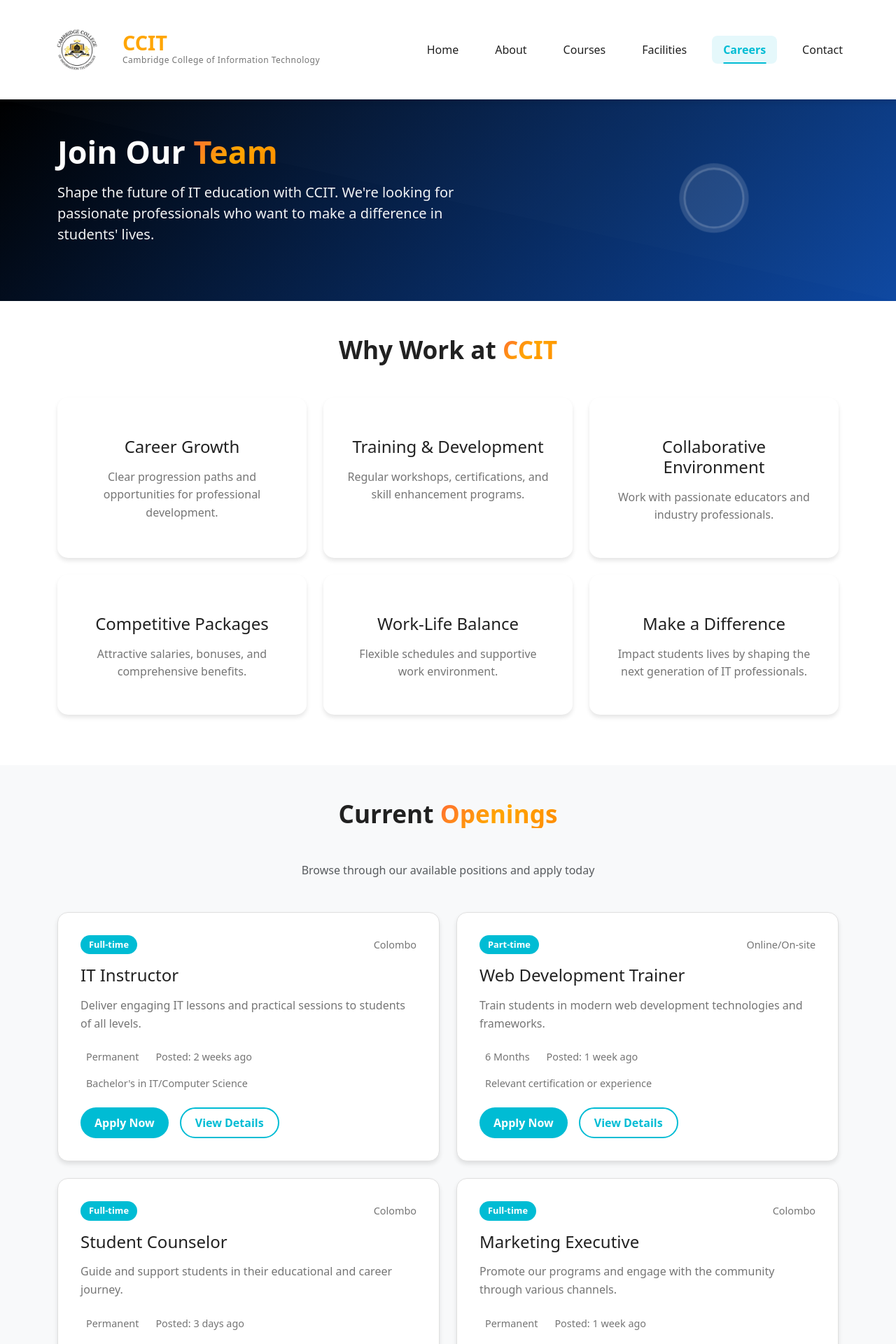
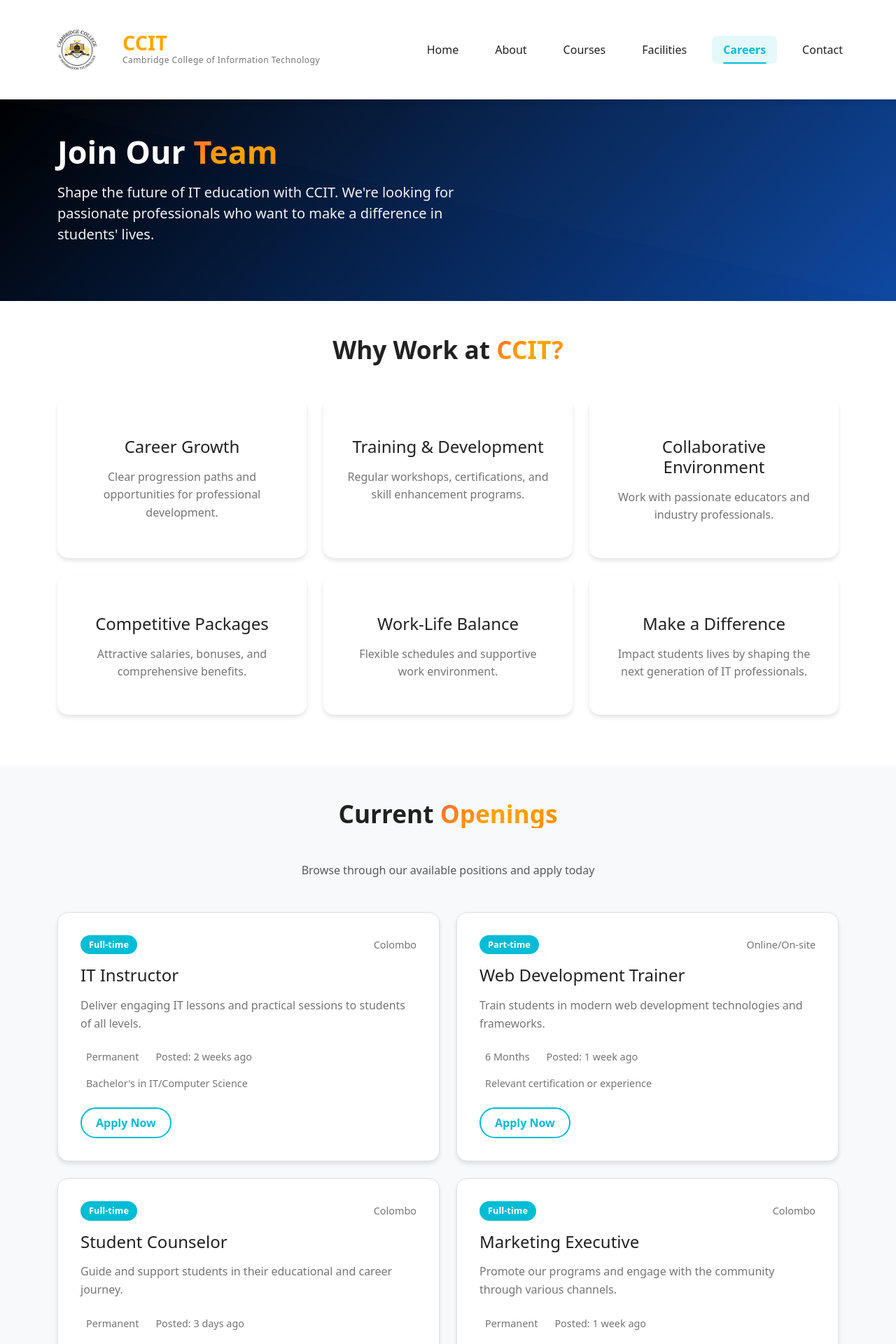
Before and after one commit to Yuneth/CCBE_IT, a Vue app: page /careers in a window 1280 px wide. Shown: the top 1920 px of the page at 70% size. Built offline with nearby package versions, Linux system fonts and the light colour scheme; a web font is replaced by a local one; what webfontloader would draw is missing.

Commit message:
Update Contact No

```diff
--- a/src/components/FooterComponent.vue
+++ b/src/components/FooterComponent.vue
@@ -58,7 +58,7 @@ export default {
   setup() {
     const currentYear = ref(new Date().getFullYear())
     const address = 'No 26/B, New Rd, Ambalangoda, Sri Lanka'
-    const mobile = '071 886 4477'
+    const mobile = '+94 71 886 4477'
     const whatsapp = '+94 70 520 5666'
     const email = 'email.ccit@gmail.com'
 
--- a/src/views/CareersView.vue
+++ b/src/views/CareersView.vue
@@ -31,7 +31,7 @@
     <!-- Why Work With Us -->
     <section class="benefits-section py-5">
       <div class="container">
-        <h2 class="section-title text-center mb-5">Why Work at <span class="highlight">CCIT</span></h2>
+        <h2 class="section-title text-center mb-5">Why Work at <span class="highlight">CCIT?</span></h2>
         <div class="row">
           <div class="col-md-4 mb-4" v-for="(benefit, index) in benefits" :key="index">
             <div class="benefit-card card-theme">
@@ -79,12 +79,12 @@
               </div>
 
               <div class="opening-actions">
-                <button class="btn btn-accent" @click="openApplicationModal(opening)">
+                <button class="btn btn-outline-accent" @click="openApplicationModal(opening)">
                   Apply Now
                 </button>
-                <button class="btn btn-outline-accent" @click="viewJobDetails(opening)">
+                <!-- <button class="btn btn-outline-accent" @click="viewJobDetails(opening)">
                   View Details
-                </button>
+                </button> -->
               </div>
             </div>
           </div>
@@ -532,11 +532,11 @@ export default {
 
 .hero-icon {
   display: inline-block;
-  background: rgba(255, 255, 255, 0.1);
+  /* background: rgba(255, 255, 255, 0.1); */
   border-radius: 50%;
   padding: 40px;
-  border: 3px solid rgba(255, 255, 255, 0.2);
-  animation: pulse 2s infinite;
+  /* border: 3px solid rgba(255, 255, 255, 0.2); */
+  /* animation: pulse 2s infinite; */
 }
 
 .hero-icon i {
--- a/src/views/ContactView.vue
+++ b/src/views/ContactView.vue
@@ -294,7 +294,7 @@ export default {
   data() {
     return {
       address: 'No 26/B, New Rd, Ambalangoda, Sri Lanka',
-      mobile: '071 886 4477',
+      mobile: '+94 71 886 4477',
       whatsapp: '+94 70 520 5666',
       email: 'email.ccit@gmail.com',
       form: {
```
